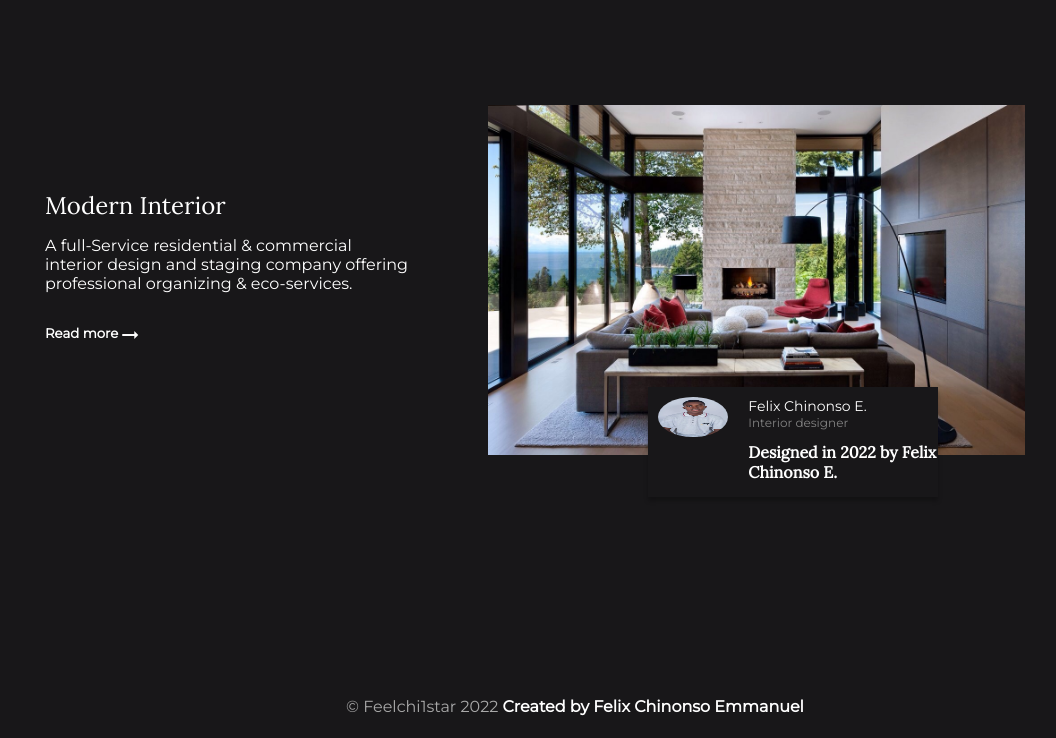
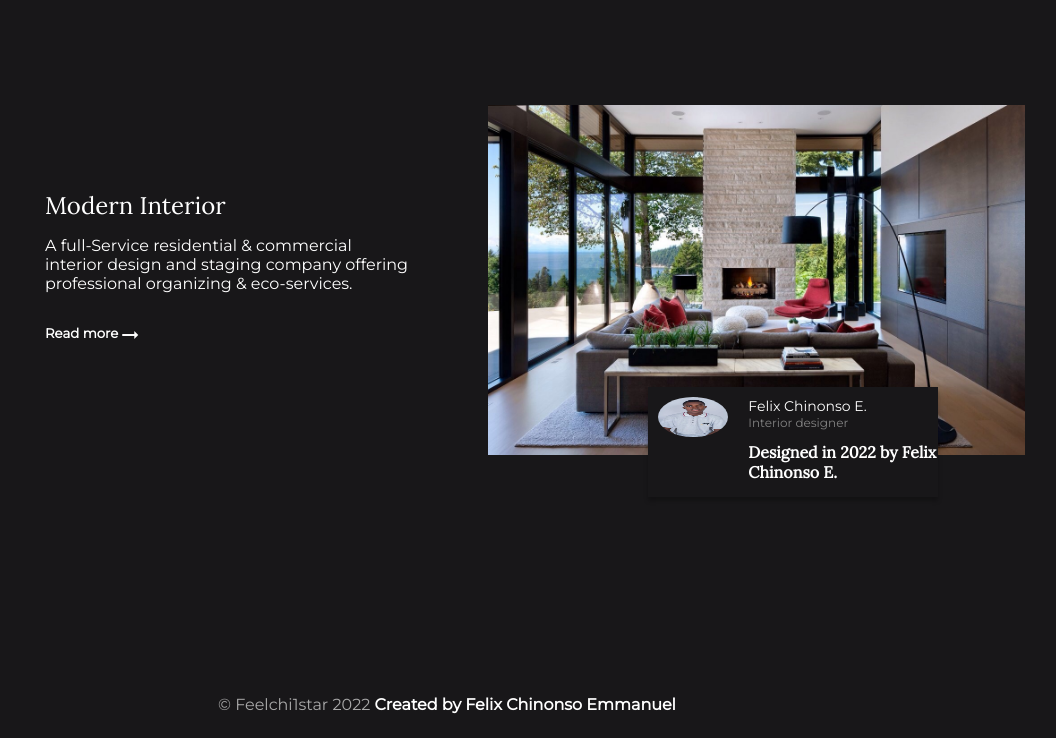
Before and after one commit to feelchi1star/Interior-Consultant, a plain HTML site: page index.html in a window 1280 px wide. Shown: the part 62-800 px from the top of the page, without its empty margins (65-1121 px from the left). Drawn offline with Linux system fonts and the light colour scheme.

Commit message:
Update style.css

```diff
--- a/style.css
+++ b/style.css
@@ -164,12 +164,13 @@ a {
   font-style: normal;
   font-weight: 500;
 
-  line-height: 17px;
+  line-height: 10px;
 
   text-align: center;
   color: #a9a9a9;
-  width: 100vw;
+  width: 80vw;
   height: 2.5rem;
+  padding: 2px;
 }
 /* Modern mobile Devices */
 @media all and (max-width: 480px) {
```
